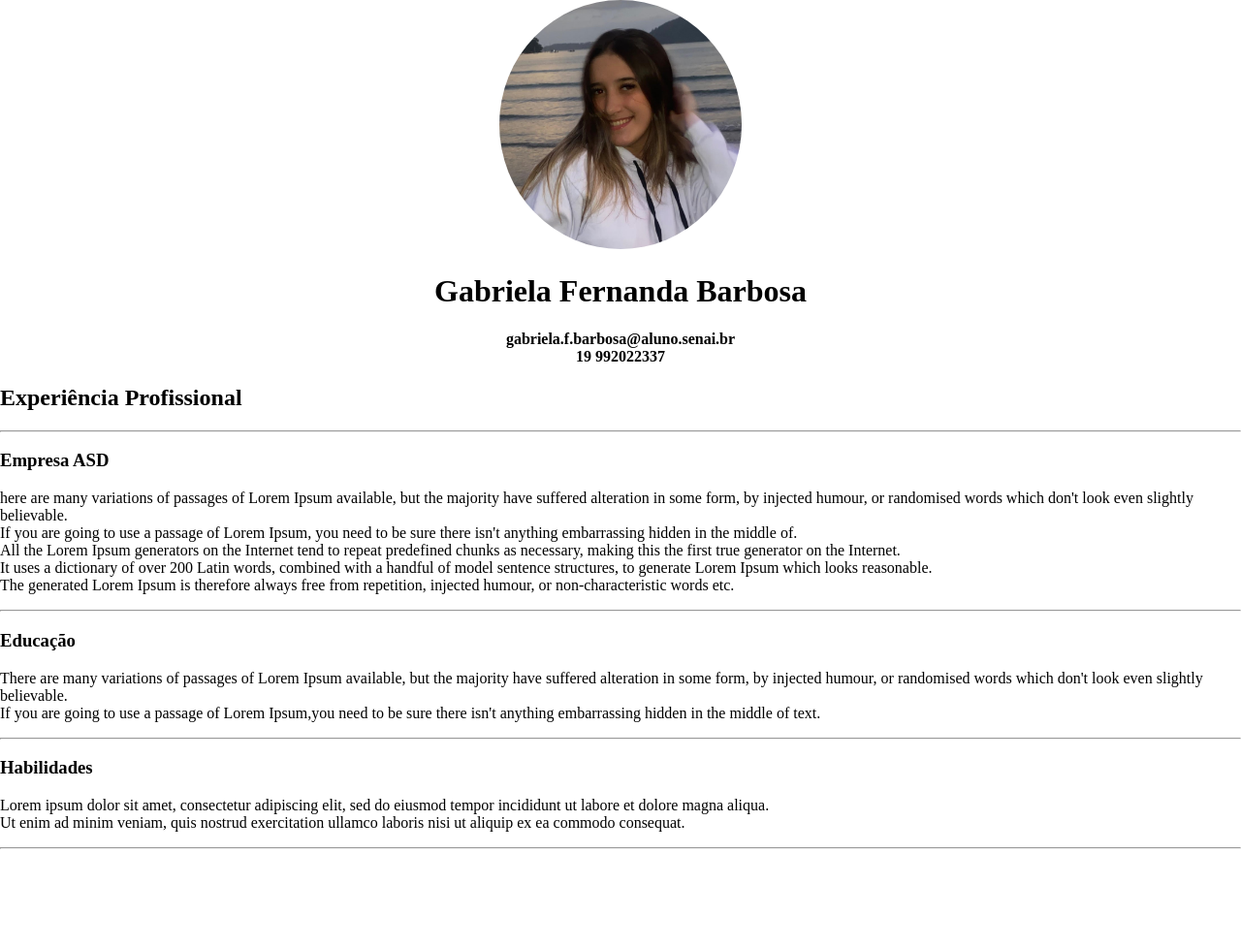
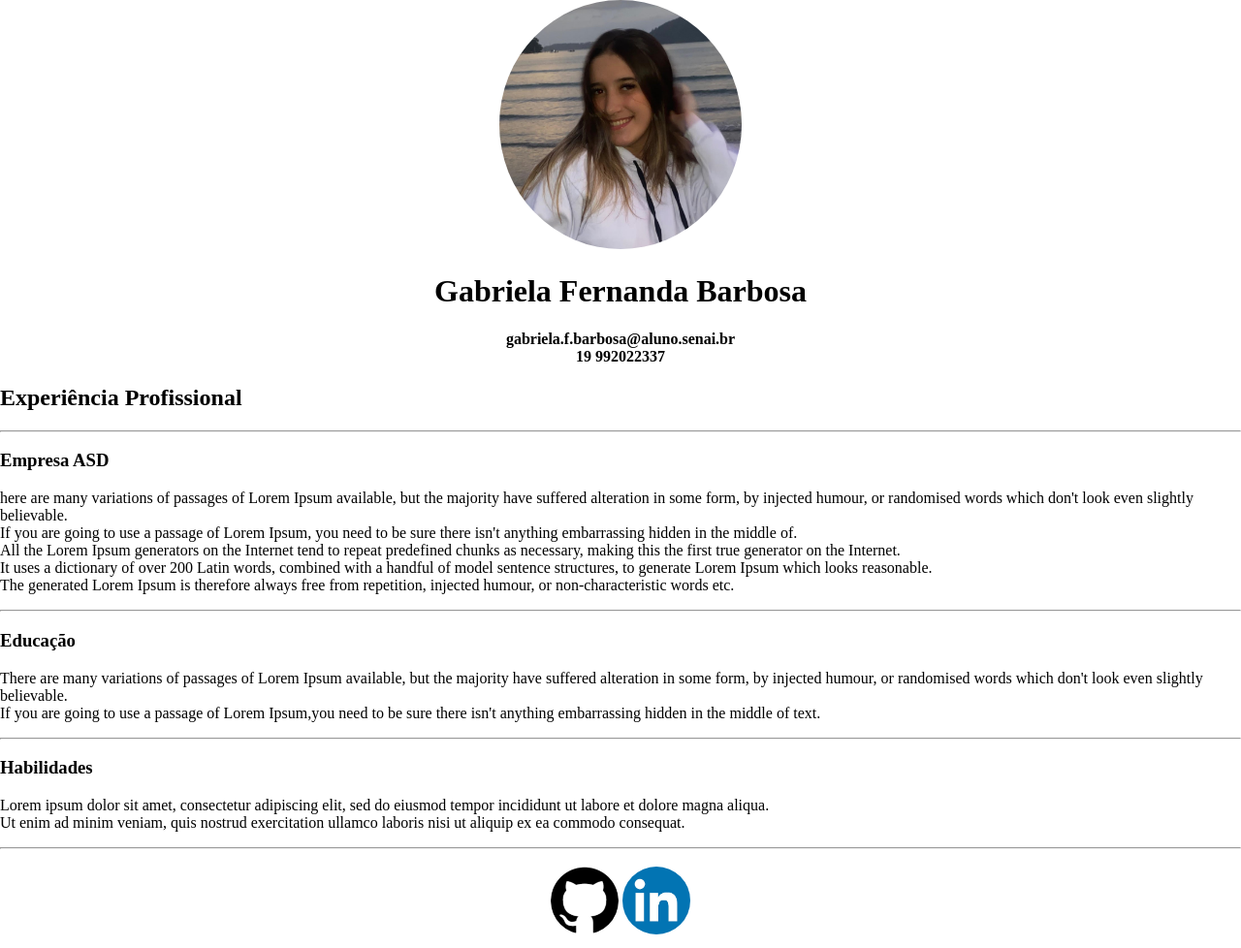
Before and after one commit to gabriela-fernanda14/atividade-curriculo, a plain HTML site: page index.html in a window 1280 px wide. Shown: the whole page at 97% size. Before the commit the page ends 884 px from the top, so only its background shows below. Drawn offline with Linux system fonts and the light colour scheme.

Commit message:
add redes sociais

```diff
--- a/index.html
+++ b/index.html
@@ -31,11 +31,30 @@
             margin: 0%;
         }
 
+        .redes {
+        text-align: center;
+        justify-content: center;
+        }
+
+        .github {
+            width: 70px;
+            padding-top: 10px;
+            padding-bottom: 10px;
+            }
+
+        .linkedin {
+            width: 70px;
+            padding-top: 10px;
+            padding-bottom: 10px;
+            text-align: center;
+            justify-content: center;
+        }
+
 
     </style>
 </head>
 <body>
-    <div class = foto>
+    <div class = "foto">
         <img src="img/unnamed2.jpg" alt="eu">
     </div>
 
@@ -85,4 +104,10 @@ the majority have suffered alteration in some form, by injected humour,
      nisi ut aliquip ex ea commodo consequat.
 </p>
 <hr>
+
+<div class="redes"><a href="https://github.com/gabriela-fernanda14">
+    <img class = "github" src="img/transferir.png"></a>
+    <a href="https://www.linkedin.com/in/gabriela-fernanda-barbosa-556199323/">
+    <img class="linkedin" src="img/linkedin.png" alt="lk"></a>
+</div>
 </html>
```
Also changed, not shown: img/linkedin.png (added), img/transferir.png (added).
